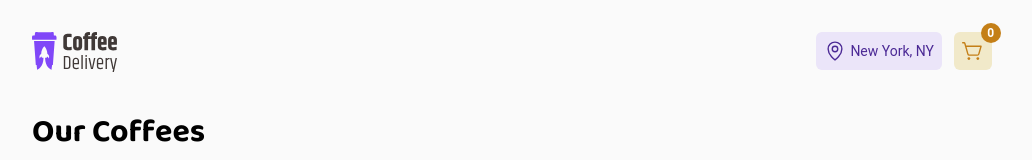
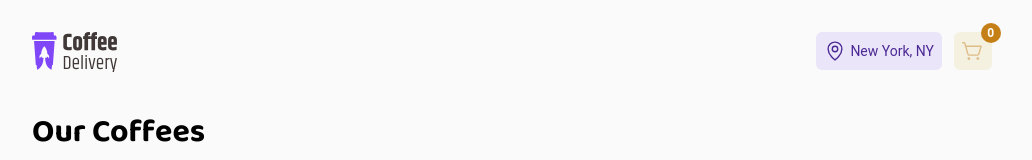
Before and after one commit to martahil/CoffeeDeliveryChallenge02, a React (Vite) app: page / in a window 1280 px wide. Shown: the top 160 px of the page, without its empty margins (128-1160 px from the left). Built offline with nearby package versions, Linux system fonts and the light colour scheme; a web font is replaced by a local one.

Commit message:
Disable cart button when empty and on /orderconfirmed page

```diff
--- a/package.json
+++ b/package.json
@@ -13,6 +13,7 @@
     "phosphor-react": "^1.4.1",
     "react": "^18.3.1",
     "react-dom": "^18.3.1",
+    "react-router-dom": "^7.1.5",
     "styled-components": "^6.1.14"
   },
   "devDependencies": {
--- a/src/Headers/LogoHeader/index.tsx
+++ b/src/Headers/LogoHeader/index.tsx
@@ -5,20 +5,22 @@ import { MapPin } from 'phosphor-react'
 import { useNavigate } from 'react-router-dom';
 import { useCart } from '../../contexts/CartContext'
 
-
 export function LogoHeader() {
   const navigate = useNavigate();
   const { cart } = useCart();
+  const isOrderConfirmedPage = location.pathname === '/orderconfirmed';
+  const totalItems = cart.reduce((acc, item) => acc + item.quantity, 0);
+  const isCartEmpty = totalItems === 0;
 
   function handleCart() {
-    navigate('/checkout');
+    if (!isCartEmpty && !isOrderConfirmedPage) {
+      navigate('/checkout');
+    }
   }
 
   function handleMainPageLogoBtn() {
     navigate('/');
   }
-
-  const totalItems = cart.reduce((acc, item) => acc + item.quantity, 0);
 
   return (
     <LogoHeaderContainer>
@@ -31,7 +33,7 @@ export function LogoHeader() {
           <MapPin size={22} />
           <h1>New York, NY</h1>
         </City>
-        <CartWrapper onClick={handleCart}>
+        <CartWrapper onClick={handleCart} isDisabled={isCartEmpty || isOrderConfirmedPage}>
           <ShoppingCartSimpleIcon size={22} />
         </CartWrapper>
         <CartCounter>
--- a/src/Headers/LogoHeader/styles.ts
+++ b/src/Headers/LogoHeader/styles.ts
@@ -1,4 +1,8 @@
 import styled from 'styled-components'
+
+interface CartWrapperProps {
+  isDisabled: boolean;
+}
 
 import { ShoppingCartSimple } from 'phosphor-react'
 
@@ -33,7 +37,9 @@ export const ShoppingCartSimpleIcon = styled(ShoppingCartSimple)`
   color: ${props => props.theme.colors['yellow-dark']};
 `
 
-export const CartWrapper = styled.button`
+export const CartWrapper = styled.button.withConfig({
+  shouldForwardProp: (prop) => prop !== 'isDisabled',
+})<CartWrapperProps>`
   display: inline-flex;
   align-items: center;
   justify-content: center;
@@ -42,6 +48,10 @@ export const CartWrapper = styled.button`
   border-radius: 6px;
   border: none;
   cursor: pointer;
+
+  cursor: ${({ isDisabled }) => (isDisabled ? 'not-allowed' : 'pointer')};
+  pointer-events: ${({ isDisabled }) => (isDisabled ? 'none' : 'auto')};
+  opacity: ${({ isDisabled }) => (isDisabled ? 0.5 : 1)};
 `
 
 export const City = styled.div`
```
Also changed, not shown: 1 other file (tests, documents, lock files or other folders).
